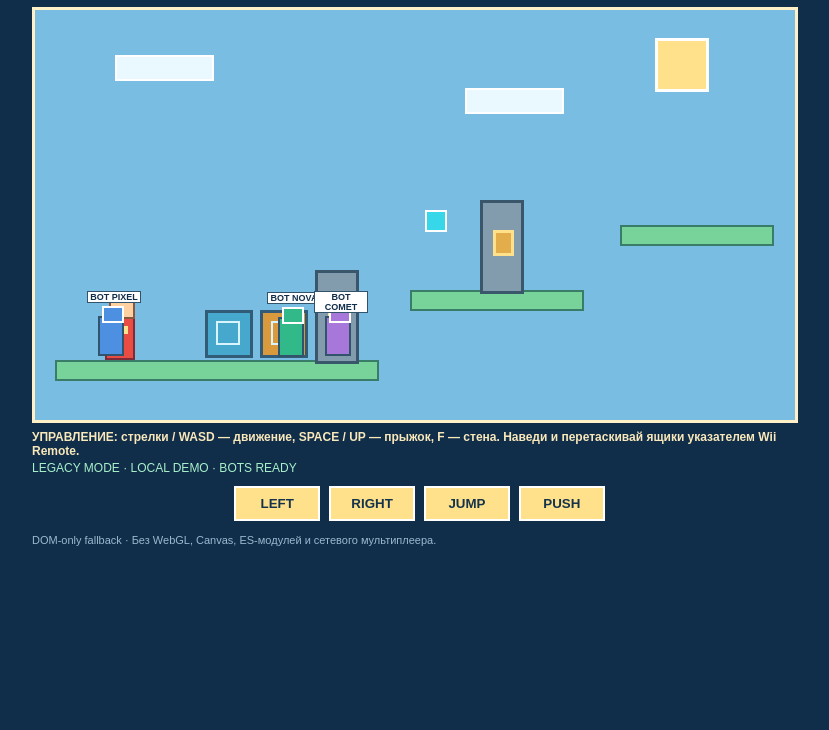
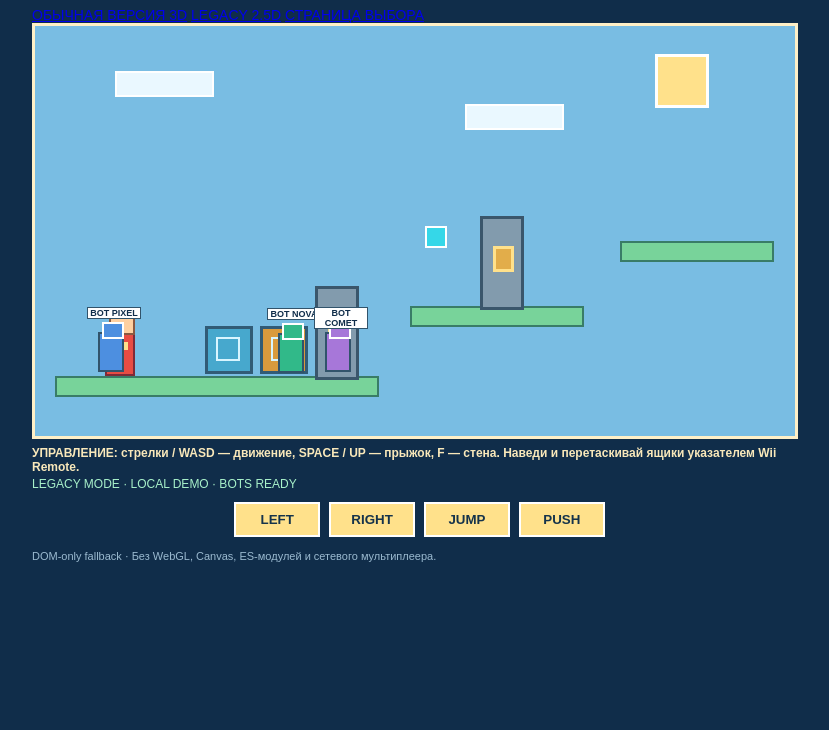
Before and after one commit to voloda06346/platwfc-2-5d-platformer, a plain HTML site: page legacy.html in a window 1280 px wide. Shown: the part 70-800 px from the top of the page, without its empty margins (218-1047 px from the left). Drawn offline with Linux system fonts and the light colour scheme.

Commit message:
Add version switch links to Legacy

```diff
--- a/legacy.html
+++ b/legacy.html
@@ -12,6 +12,11 @@
 <div id="page">
   <div id="header">PLAT<span>WFC</span> LEGACY 2.5D</div>
   <div id="subtitle">Облегчённый режим для старых браузеров, включая Wii Internet Channel.</div>
+  <div id="version-links">
+    <a href="./index.html">ОБЫЧНАЯ ВЕРСИЯ 3D</a>
+    <a href="./legacy.html">LEGACY 2.5D</a>
+    <a href="./versions.html">СТРАНИЦА ВЫБОРА</a>
+  </div>
   <div id="stage">
     <div id="sun"></div>
     <div id="cloud1" class="cloud"></div>
```
